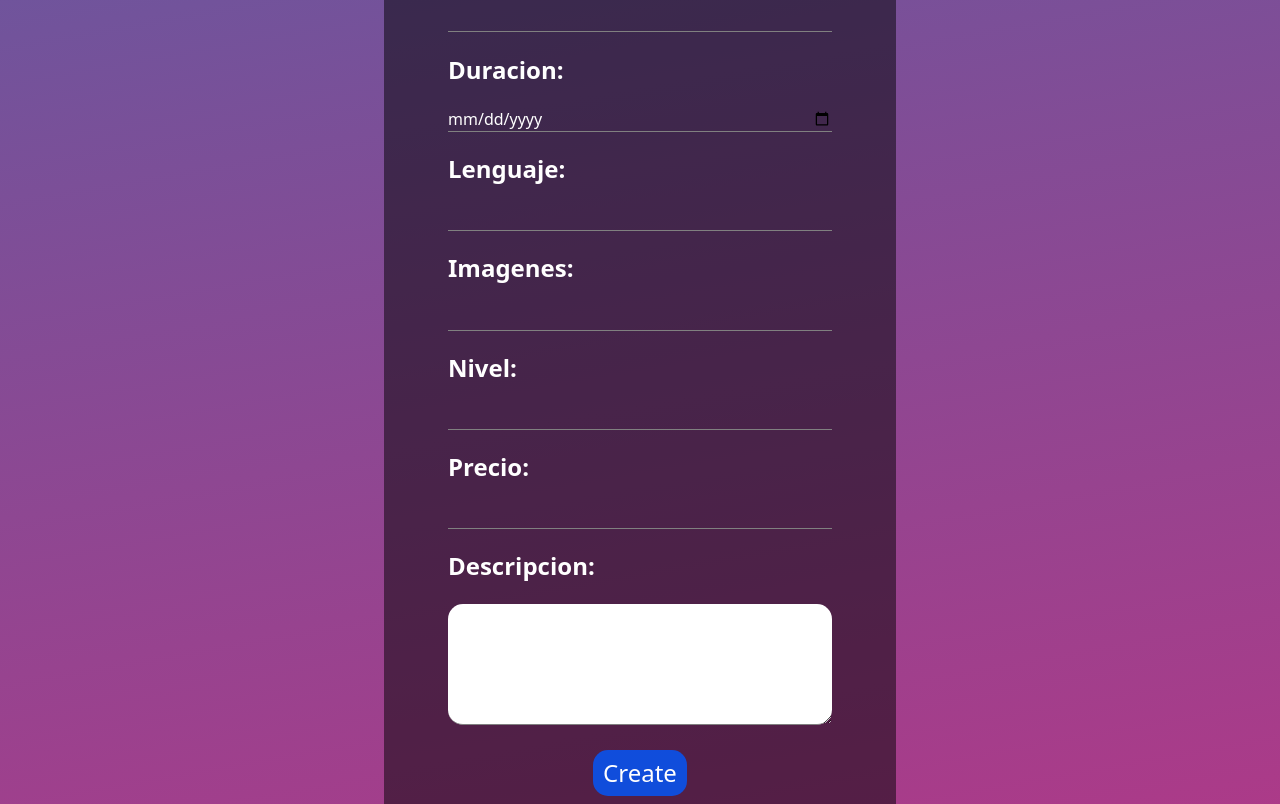
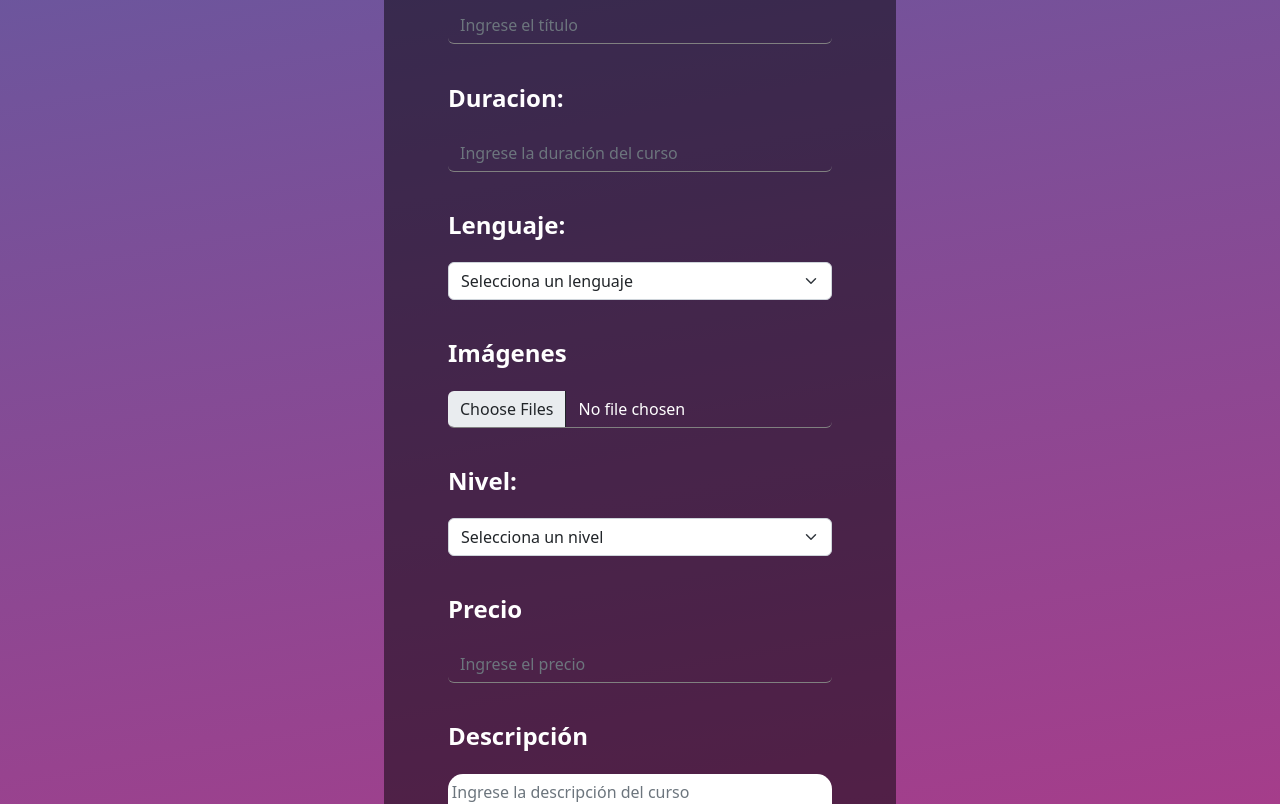
Before and after one commit to Pamela198713/BootcampAr, an Angular app in the folder frontend/: page /createCourse in a window 1280 px wide. Shown: the part 1080-1884 px from the top of the page. Built offline with nearby package versions, Linux system fonts and the light colour scheme.

Commit message:
formulario de crear cursos

```diff
--- a/frontend/src/app/pages/create-courses/create-courses.component.html
+++ b/frontend/src/app/pages/create-courses/create-courses.component.html
@@ -1,32 +1,52 @@
 <app-layout>
     <div class="body-createCourse">
         <section class="container-createCourse">
-            <h1 class="title-createCourse">Create Course</h1>
+            <h1 class="title-createCourse">Crear Curso</h1>
             <form action="">
                 <fieldset class="conatinaer-form">
-                    <label for="">Titulo:
+                    <div class="mb-3">
+                    <label for="titulo" class="form-label">Titulo:
                     </label>
-                    <input type="text" required>
-                    <label for="">Duracion:
+                    <input type="text" class="form-control" id="titulo" name="titulo" placeholder="Ingrese el título" required >
+                </div>
+                  <div class="mb-3">
+                    <label for="duracion" class="form-label">Duracion:
                     </label>
-                    <input type="date" required>
-                    <label for="">Lenguaje:
-                    </label>
-                    <input type="url" required>
-                    <label for="">Imagenes:
-                    </label>
-                    <input type="text" required>
-                    <label for="">Nivel:
-                    </label>
-                    <input type="number" max="5" min="1" required>
-                    <label for="">Precio:
-                    </label>
-                    <input type="number" required>
-                    <label for="">Descripcion:
-                    </label>
-                    <textarea name="" id="" cols="30" rows="5"></textarea>
+                    <input type="text" class="form-control" id="duracion" name="duracion" placeholder="Ingrese la duración del curso" required>
+                </div>
+                <div class="mb-3">
+                    <label for="lenguaje">Lenguaje:</label>
+                    <select class="form-select" id="lenguaje" name="lenguaje" required>
+                      <option value="">Selecciona un lenguaje</option>
+                      <option value="python">Python</option>
+                      <option value="java">Java</option>
+                      <option value="javascript">JavaScript</option>
+                      <option value="htmlcss">HTML/CSS</option>
+                    </select>
+                </div>
+                <div class="mb-3">
+                    <label for="imagenes" class="form-label">Imágenes</label>
+                    <input type="file" class="form-control" id="imagenes" name="imagenes" accept="image/jpeg" multiple>
+                </div>
+                <div class="mb-3">
+                    <label for="nivel">Nivel:</label>
+                    <select class="form-select" id="nivel" name="nivel" required>
+                    <option value="">Selecciona un nivel</option>
+                    <option value="inicial">Inicial</option>
+                    <option value="intermedio">Intermedio</option>
+                    <option value="avanzado">Avanzado</option>
+                    </select>
+                </div>
+                <div class="mb-3">
+                    <label for="precio" class="form-label">Precio</label>
+                    <input type="number" class="form-control" id="precio" name="precio" placeholder="Ingrese el precio" required>
+                </div>
+                <div class="mb-3">
+                    <label for="descripcion" class="form-label">Descripción</label>
+                    <textarea class="form-control" id="descripcion" name="descripcion" placeholder="Ingrese la descripción del curso" required></textarea>
+                </div>
                 </fieldset>
-                <button class="btn-form"> Create </button>
+                <button type="submit" class="btn-form"> Crear Curso </button>
             </form>
         </section>
     </div>
```
